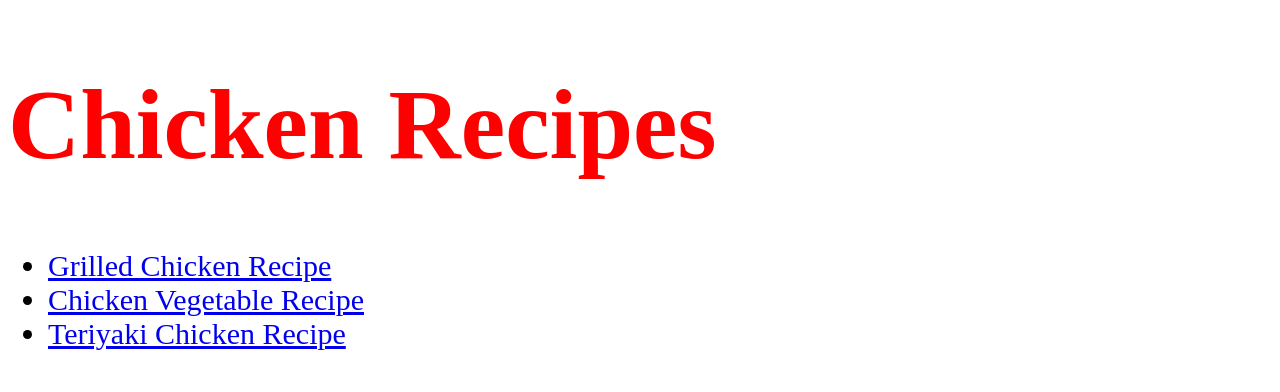
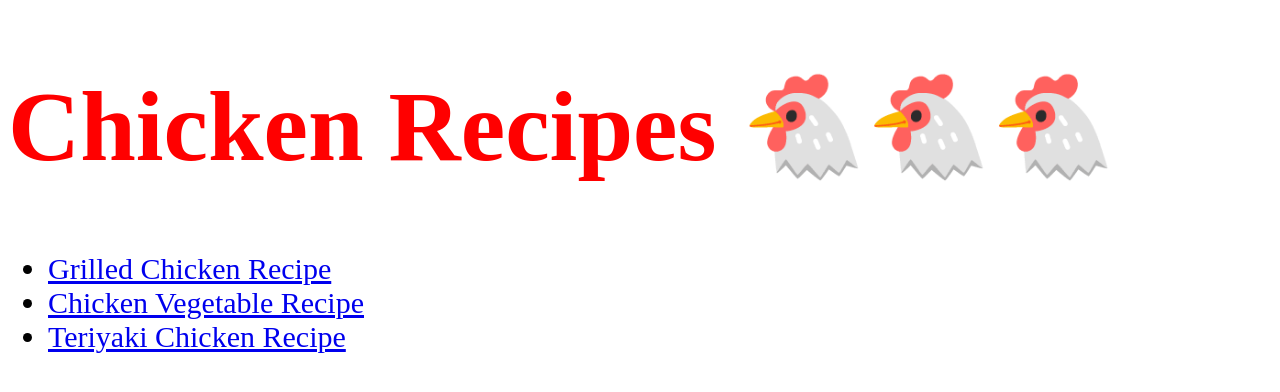
Before and after one commit to hanss-dengg/odin-recipes, a plain HTML site: page index.html in a window 1280 px wide. Drawn offline with Linux system fonts and the light colour scheme; files that its build step writes are made by us from their sources.

```diff
--- a/index.html
+++ b/index.html
@@ -14,7 +14,7 @@
 </head>
 
 <body>
-    <h1 style="font-size: 100px;">Chicken Recipes</h1>
+    <h1 style="font-size: 100px;">Chicken Recipes 🐔🐔🐔</h1>
     <ul>
         <li><a href="recipes/grilledchicken.html">Grilled Chicken Recipe</a></li>
         <li><a href="recipes/chickenvegetable.html">Chicken Vegetable Recipe</a></li>
```
